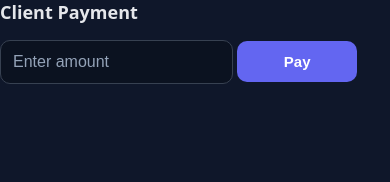
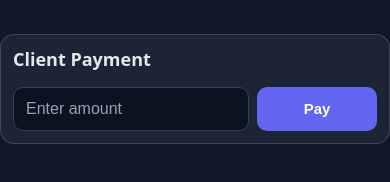
Before and after one commit to MagicalPayment/upi-client, a website: page public/index.html in a window 390 px wide. Drawn offline with nearby package versions, Linux system fonts and the light colour scheme.

Commit message:
Update style.css

```diff
--- a/public/style.css
+++ b/public/style.css
@@ -11,20 +11,28 @@ html, body {
   height: 100%;
 }
 
-.container {
+/* Card used in index.html */
+.card {
   width: 100%;
   max-width: 520px;
   margin: min(8vh, 64px) auto;
-  padding: clamp(14px, 3vw, 20px);
-  background: #111827;        /* gray-900 */
-  border: 1px solid #1f2937;  /* gray-800 */
-  border-radius: 12px;
+  padding: 16px 18px;
+  background: rgba(255, 255, 255, 0.06);
+  border: 1px solid rgba(255, 255, 255, 0.15);
+  border-radius: 14px;
 }
 
 h1 {
   margin: 0 0 12px;
   font-size: clamp(18px, 2.6vw, 22px);
   font-weight: 700;
+}
+
+/* Generic row for input + button */
+.row {
+  display: flex;
+  gap: 8px;
+  margin-top: 10px;
 }
 
 .field {
@@ -47,6 +55,7 @@ input[type="number"] {
   color: #e5e7eb;
   outline: none;
   font-size: 16px;
+  flex: 1; /* so it grows inside .row */
 }
 input[type="number"]::placeholder { color: #94a3b8; } /* slate-400 */
 input[type="number"]:focus {
@@ -82,6 +91,7 @@ input[type="number"]:focus {
   flex-wrap: wrap;
 }
 
+/* Buttons (used by Pay/Cancel now via class="btn") */
 .btn {
   appearance: none;
   border: none;
@@ -108,11 +118,23 @@ input[type="number"]:focus {
   color: #fbbf24; /* amber-400 default helper message */
 }
 
+/* New: muted helper text and server-down notice */
+.muted {
+  color: #9ca3af;
+  margin-top: 6px;
+}
+#serverDown {
+  margin-top: 16px;
+  font-weight: 800;
+  text-align: center;
+  color: #fca5a5;
+}
+
 .hidden { display: none !important; }
 
 /* Responsive tweaks */
 @media (max-width: 480px) {
-  .container { margin: 4vh auto; padding: 12px; }
+  .card { margin: 4vh auto; padding: 12px; }
   .kv-row { grid-template-columns: 100px 1fr; }
 }
 @media (max-width: 360px) {
```
